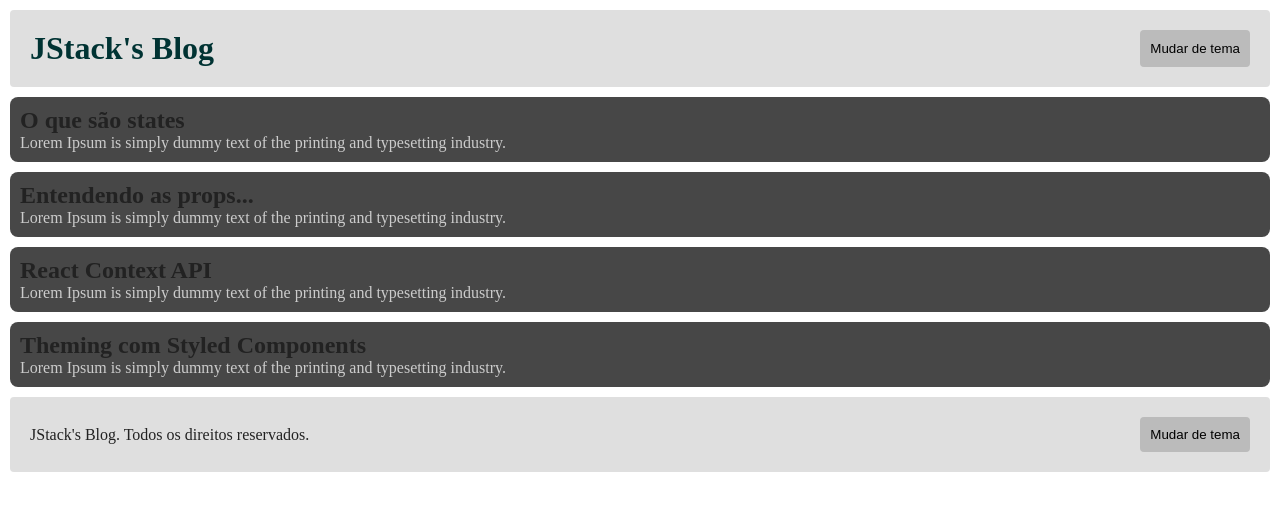
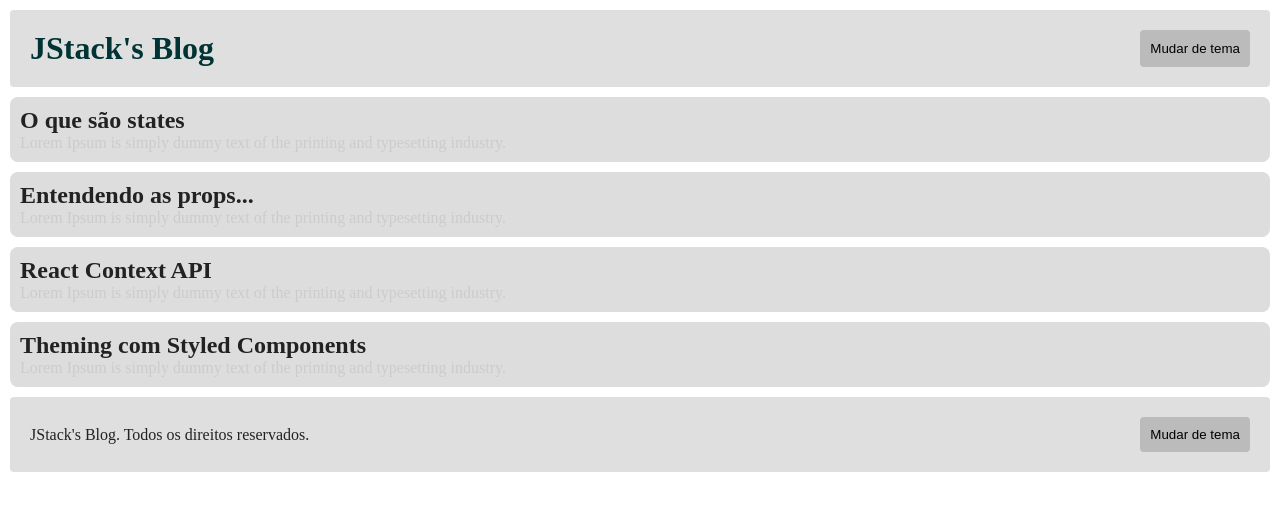
Before and after one commit to cauealb/full-stack, a React app in the folder React/: page / in a window 1280 px wide. Shown: the top 510 px of the page. Built offline with nearby package versions, Linux system fonts and the light colour scheme.

Commit message:
Estilizando o Post

```diff
--- a/React/src/components/ListPost/Post/style.js
+++ b/React/src/components/ListPost/Post/style.js
@@ -1,7 +1,7 @@
 import styled from "styled-components";
 
 export default styled.div`
-    background-color:rgb(71, 71, 71);
+    background-color: ${({ theme }) => theme.postBackgroundColor};
     padding: 10px;
     border-radius: 8px;
 
--- a/React/src/style/theme/light.js
+++ b/React/src/style/theme/light.js
@@ -7,5 +7,6 @@ export default {
     headerBackgroundColor: '#1112',
     footerBackgroundColor: '#1112',
     textBackgroundColor: '#033',
-    btnBackgroundColor: '#bbb'
+    btnBackgroundColor: '#bbb',
+    postBackgroundColor: '#dddddd'
 }
```
